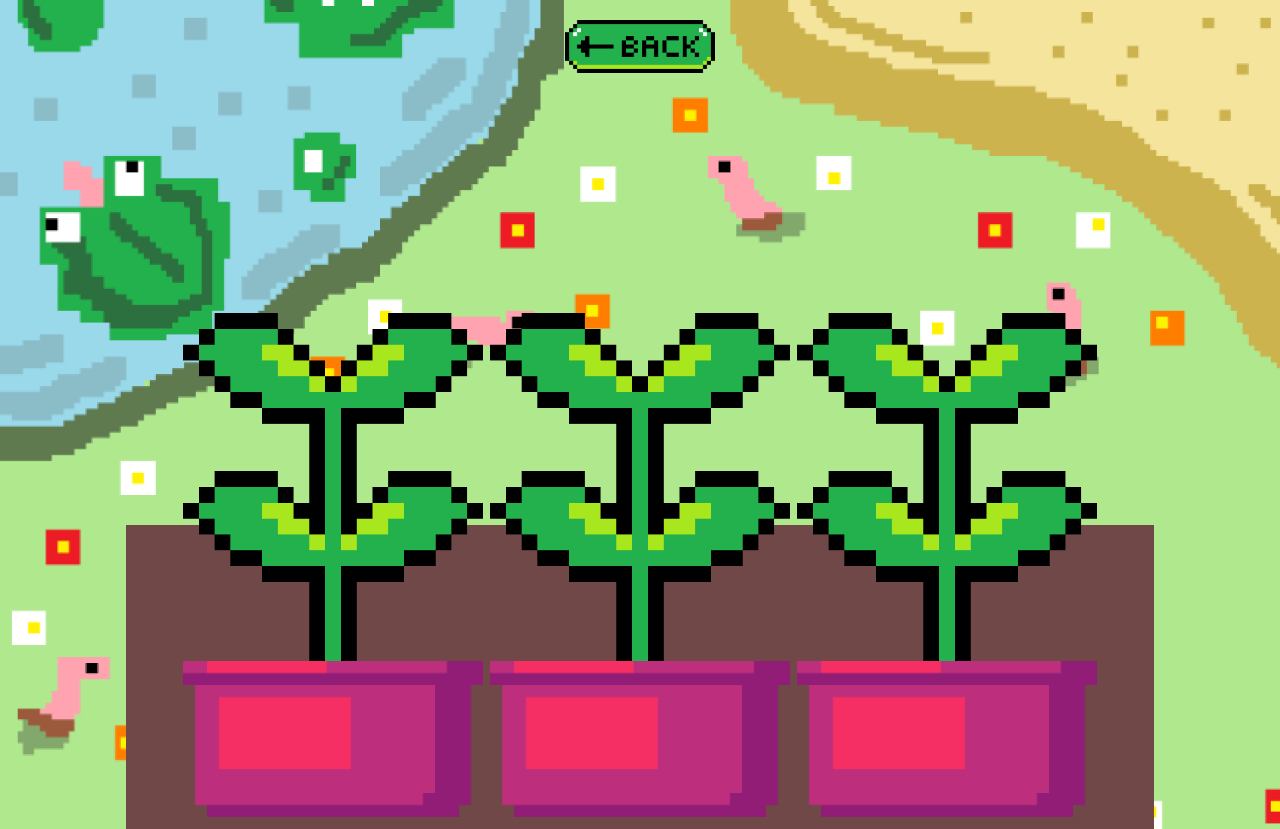
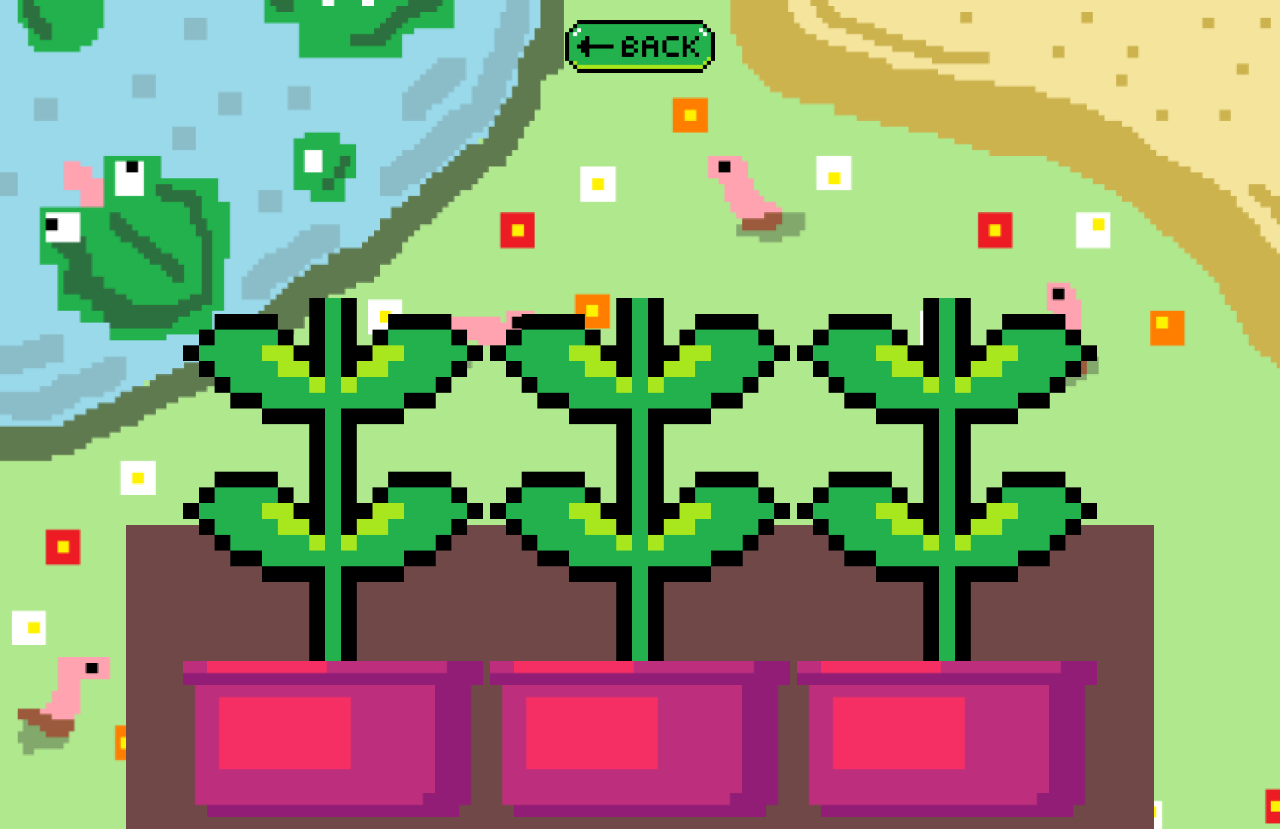
Before and after one commit to EuanHam/BloomAppHackGT11, a React (Create React App) app in the folder bloom/: page /garden in a window 1280 px wide. Built offline with nearby package versions, Linux system fonts and the light colour scheme.

Commit message:
Fixed constraint issues

```diff
--- a/bloom/src/Garden.js
+++ b/bloom/src/Garden.js
@@ -12,7 +12,7 @@
 
 function Garden() {
   // Hardcode the level for testing
-  const level = 2; // Change this value to test different levels
+  const level = 3; // Change this value to test different levels
 
   const [pots, setPots] = useState([
     { id: 1, position: '20%', size: 300, flower: '', level }, // Pot 1
@@ -95,25 +95,26 @@
                     <img
                       src={tulipHead}
                       alt="Tulip"
-                      style={{ width: `${pot.size / 2}px`, height: 'auto', position: 'absolute', bottom: 'calc(100% + 5px)', left: '50%', transform: 'translateX(-50%)' }} // Centered above
+                      style={{ width: `${pot.size / 1.5}px`, height: 'auto', position: 'absolute', bottom: `calc(100% + ${pot.size}px + 5px)`, left: '50%', transform: 'translateX(-50%)' }} // Adjusted position
                     />
                   )}
                   {pot.flower === 'Sunflower' && (
                     <img
                       src={sunflower}
                       alt="Sunflower"
-                      style={{ width: `${pot.size / 2}px`, height: 'auto', position: 'absolute', bottom: 'calc(100% + 5px)', left: '50%', transform: 'translateX(-50%)' }} // Centered above
+                      style={{ width: `${pot.size / 1.5}px`, height: 'auto', position: 'absolute', bottom: `calc(100% + ${pot.size}px + 5px)`, left: '50%', transform: 'translateX(-50%)' }} // Adjusted position
                     />
                   )}
                   {pot.flower === 'Daisy' && (
                     <img
                       src={daisyHead}
                       alt="Daisy"
-                      style={{ width: `${pot.size / 2}px`, height: 'auto', position: 'absolute', bottom: 'calc(100% + 5px)', left: '50%', transform: 'translateX(-50%)' }} // Centered above
+                      style={{ width: `${pot.size / 1.5}px`, height: 'auto', position: 'absolute', bottom: `calc(100% + ${pot.size}px + 5px)`, left: '50%', transform: 'translateX(-50%)' }} // Adjusted position
                     />
                   )}
                 </>
               )}
+
             </div>
           ))}
         </div>
```
